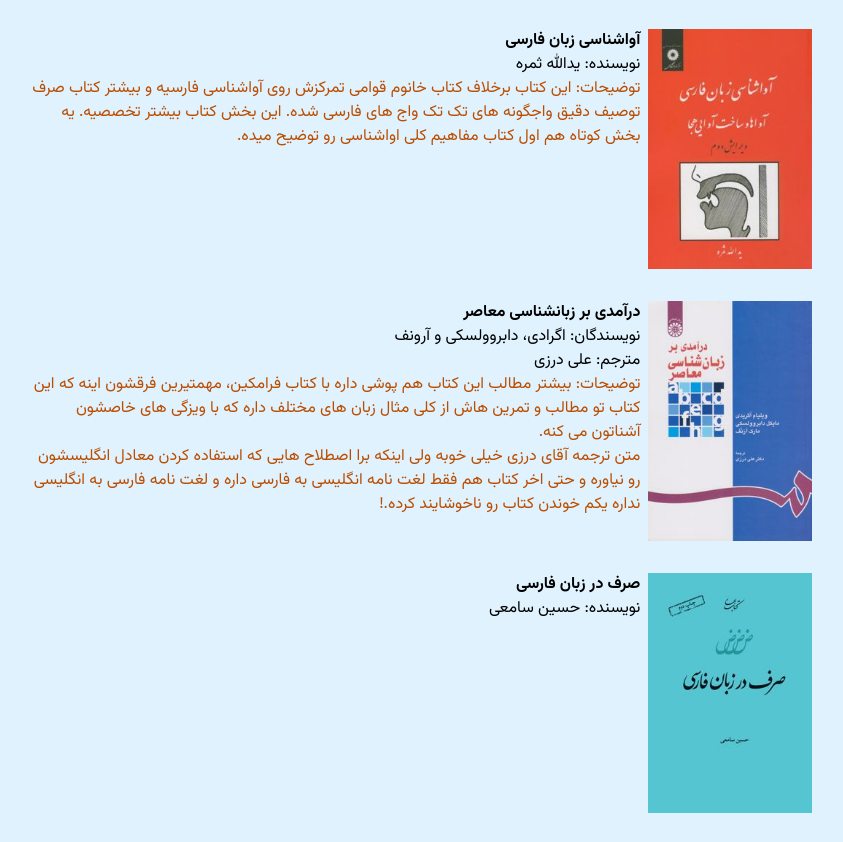
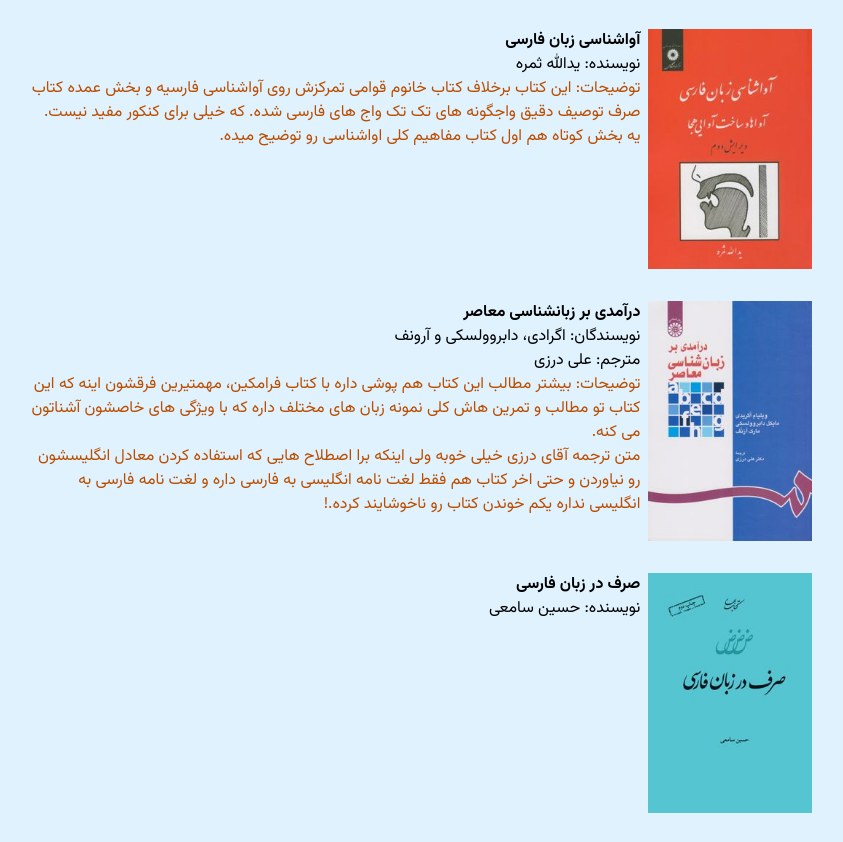
Before and after one commit to tahafallahi/linguistics-konkor-sources, a website: page index.html in a window 1280 px wide. Shown: the part 1967-2809 px from the top of the page, without its empty margins (220-1063 px from the left). Drawn offline with Linux system fonts and the light colour scheme.

Commit message:
Fix spelling

```diff
--- a/index.html
+++ b/index.html
@@ -158,8 +158,8 @@
           <p class="text-base">نویسنده: یدالله ثمره</p>
           <p class="text-base text-amber-700">
             توضیحات: این کتاب برخلاف کتاب خانوم قوامی تمرکزش روی آواشناسی فارسیه
-            و بیشتر کتاب صرف توصیف دقیق واجگونه های تک تک واج های فارسی شده. این
-            بخش کتاب بیشتر تخصصیه. یه بخش کوتاه هم اول کتاب مفاهیم کلی اواشناسی
+            و بخش عمده کتاب صرف توصیف دقیق واجگونه های تک تک واج های فارسی شده. که خیلی برای کنکور مفید نیست.
+             یه بخش کوتاه هم اول کتاب مفاهیم کلی اواشناسی
             رو توضیح میده.
           </p>
         </div>
@@ -175,10 +175,10 @@
           <p class="text-base">مترجم: علی درزی</p>
           <p class="text-base text-amber-700">
             توضیحات: بیشتر مطالب این کتاب هم پوشی داره با کتاب فرامکین، مهمتیرین
-            فرقشون اینه که این کتاب تو مطالب و تمرین هاش از کلی مثال زبان های
-            مختلف داره که با ویزگی های خاصشون آشناتون می کنه. <br />
+            فرقشون اینه که این کتاب تو مطالب و تمرین هاش کلی نمونه زبان های
+            مختلف داره که با ویژگی های خاصشون آشناتون می کنه. <br />
             متن ترجمه آقای درزی خیلی خوبه ولی اینکه برا اصطلاح هایی که استفاده
-            کردن معادل انگلیسشون رو نیاوره و حتی اخر کتاب هم فقط لغت نامه
+            کردن معادل انگلیسشون رو نیاوردن و حتی اخر کتاب هم فقط لغت نامه
             انگلیسی به فارسی داره و لغت نامه فارسی به انگلیسی نداره یکم خوندن
             کتاب رو ناخوشایند کرده.!
           </p>
```
